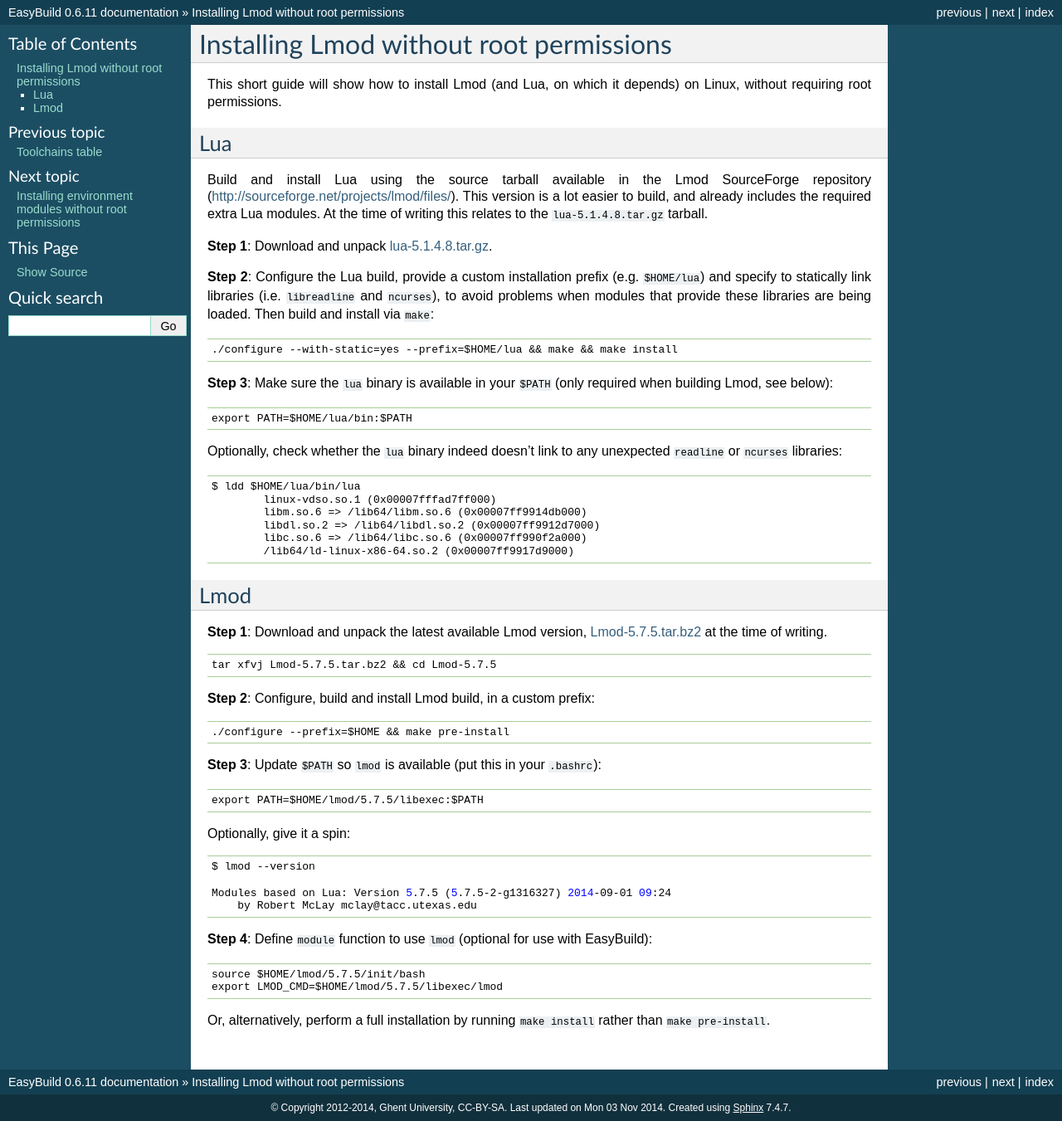
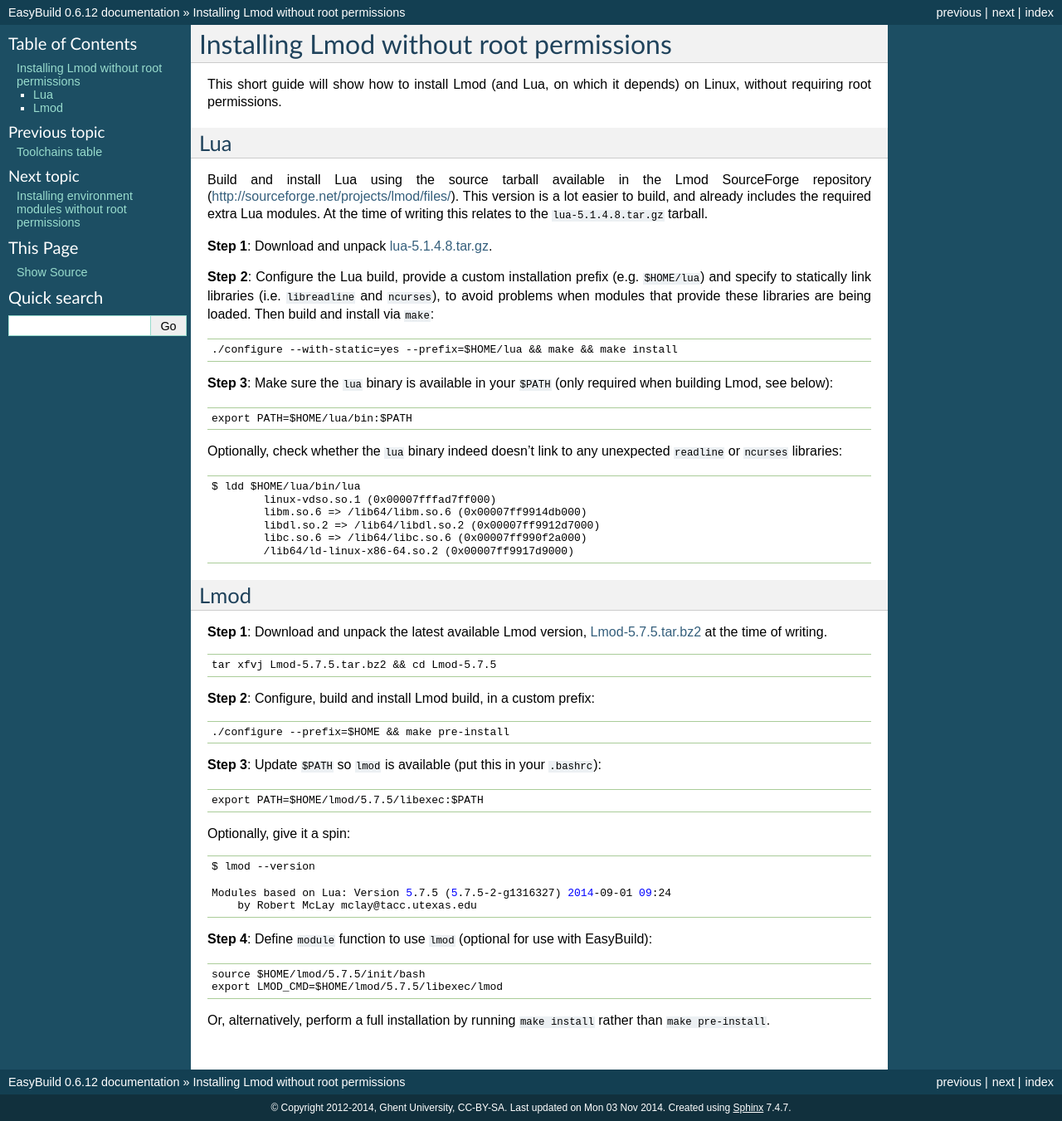
Before and after one commit to easybuilders/easybuild, a Sphinx documentation site: the page built from docs/Installing-Lmod-without-root-permissions.rst, in a window 1280 px wide. Shown: the whole page at 83% size. Built offline with Sphinx 7.4.7, drawn with Linux system fonts in a browser that asks for light colours.

Commit message:
bump minor

```diff
--- a/docs/conf.py
+++ b/docs/conf.py
@@ -43,7 +43,7 @@
 # The short X.Y version.
 version = '1.15.2' ## this is meant to reference the version of EasyBuild
 # The full version, including alpha/beta/rc tags.
-release = '0.6.11'  ## this is meant to reference the version of the documentation itself
+release = '0.6.12'  ## this is meant to reference the version of the documentation itself
 
 # There are two options for replacing |today|: either, you set today to some
 # non-false value, then it is used:
```
